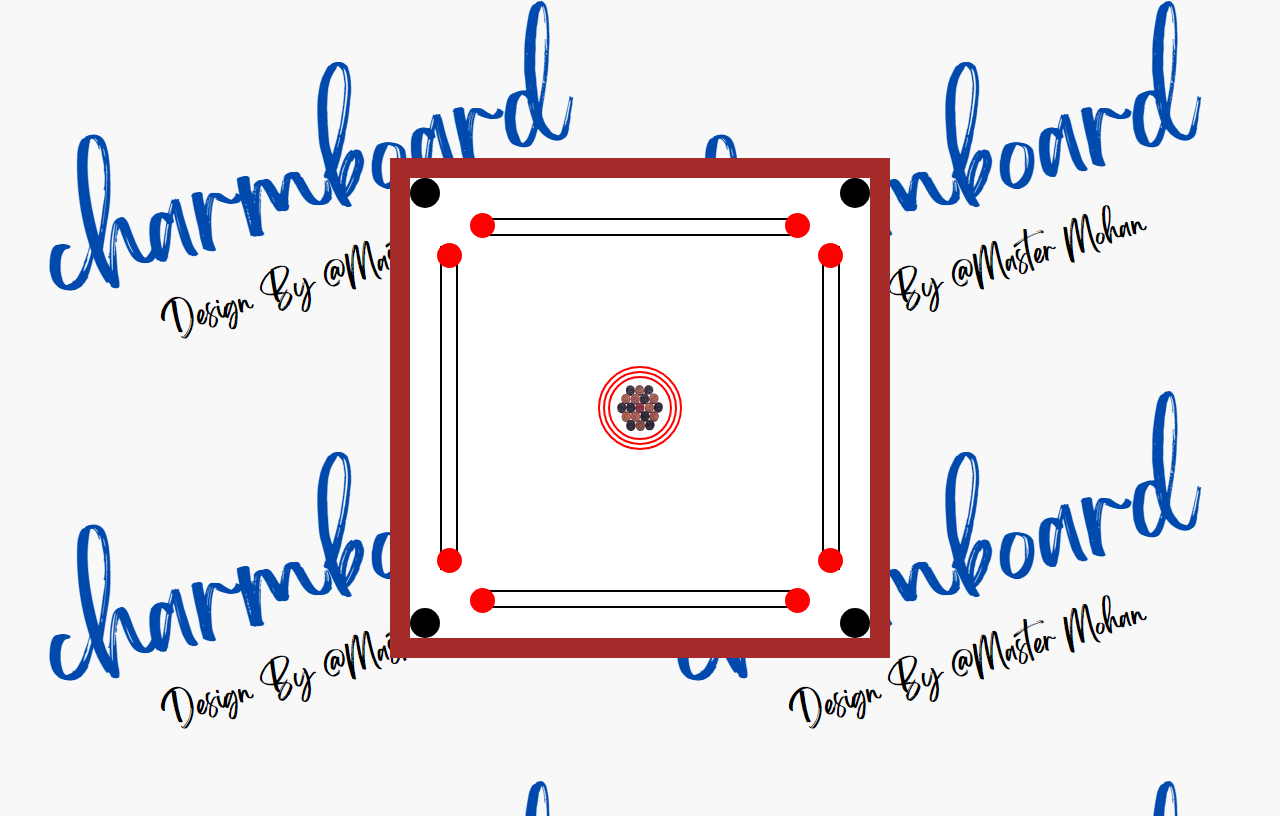
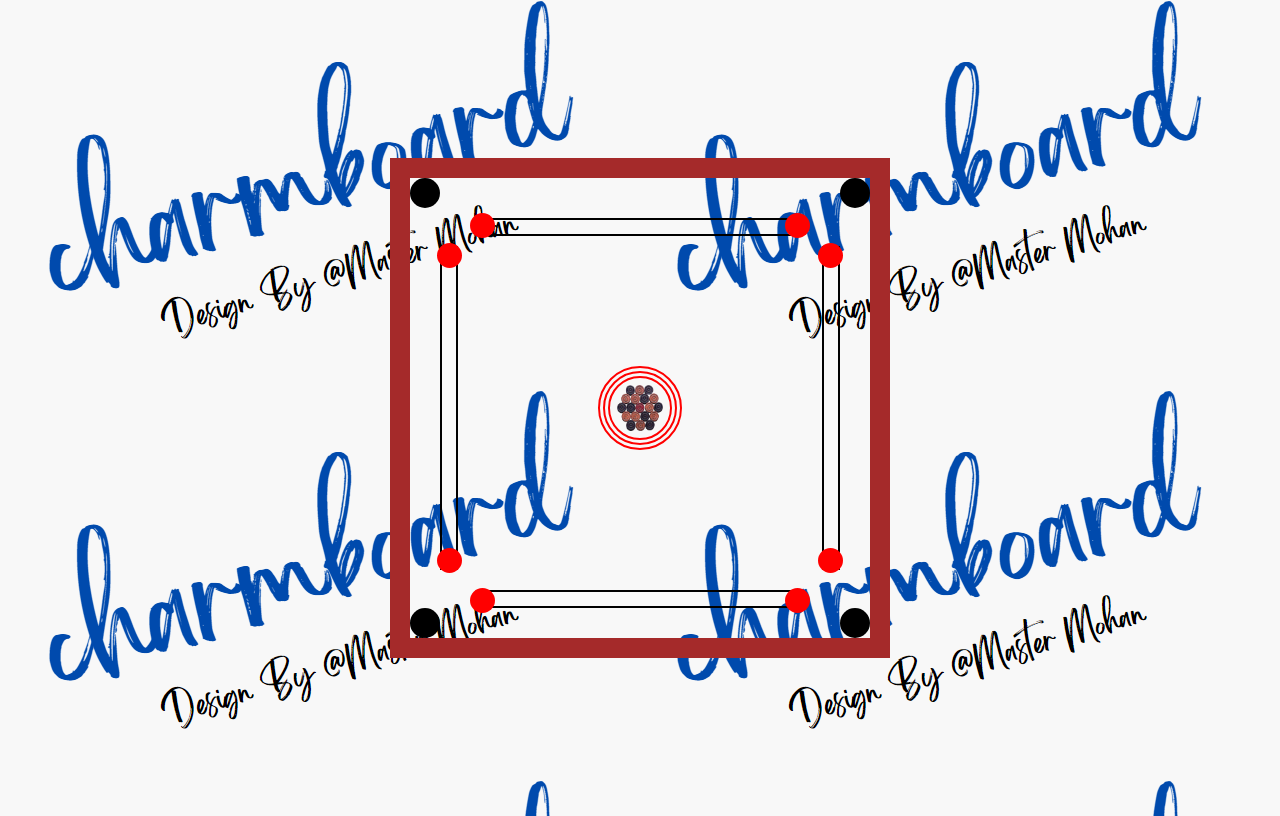
Before and after one commit to Mohan-Ganta/charmboard, a plain HTML site: page index.html in a window 1280 px wide. Drawn offline with Linux system fonts and the light colour scheme.

Commit message:
Update style.css

```diff
--- a/style.css
+++ b/style.css
@@ -12,7 +12,7 @@ body {
  }
 
 .square {
-    background-color: #ffffff;
+/*     background-color: #ffffff; */
     position: relative;
     border: 20px solid #A52A2A;
     padding: 30px;
```
